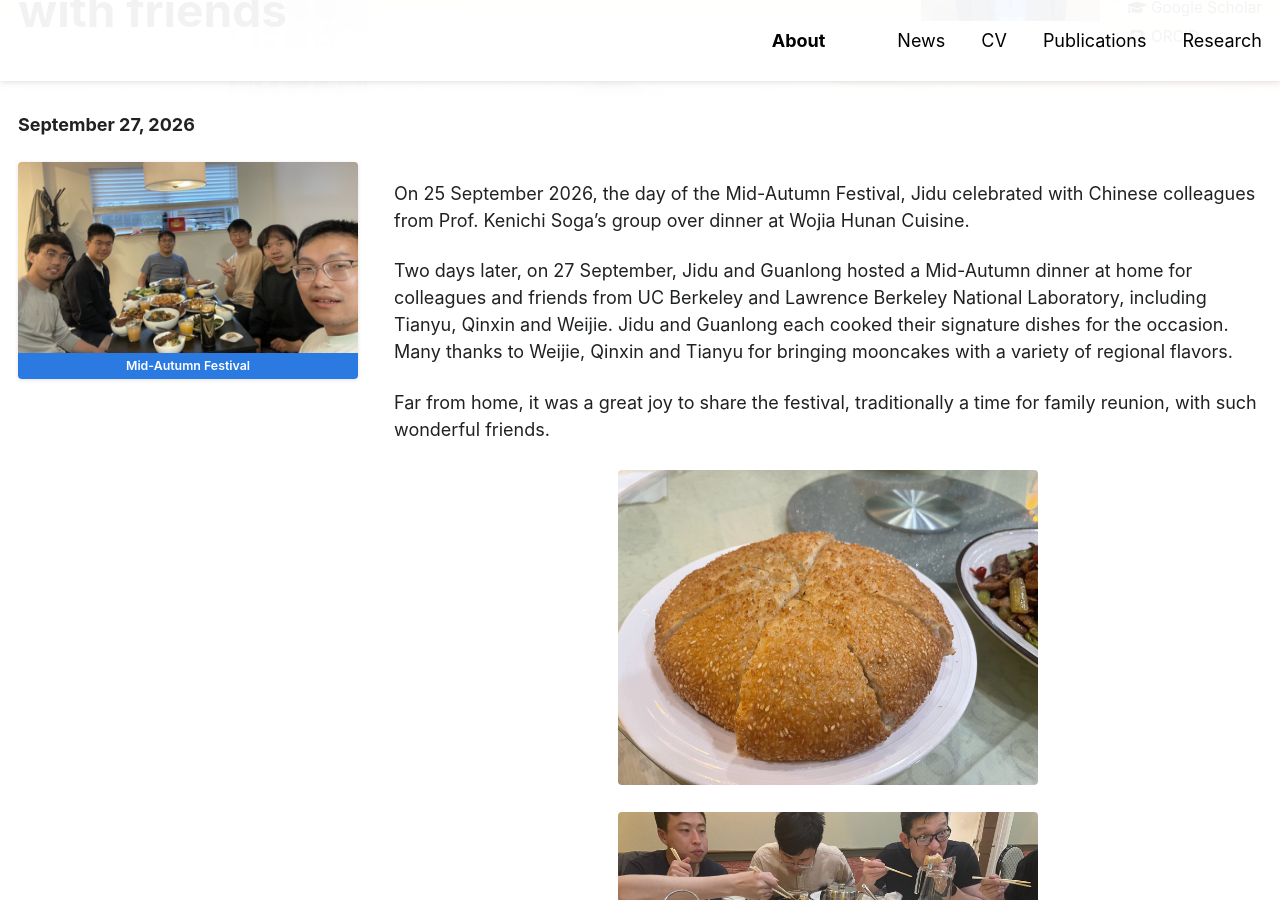
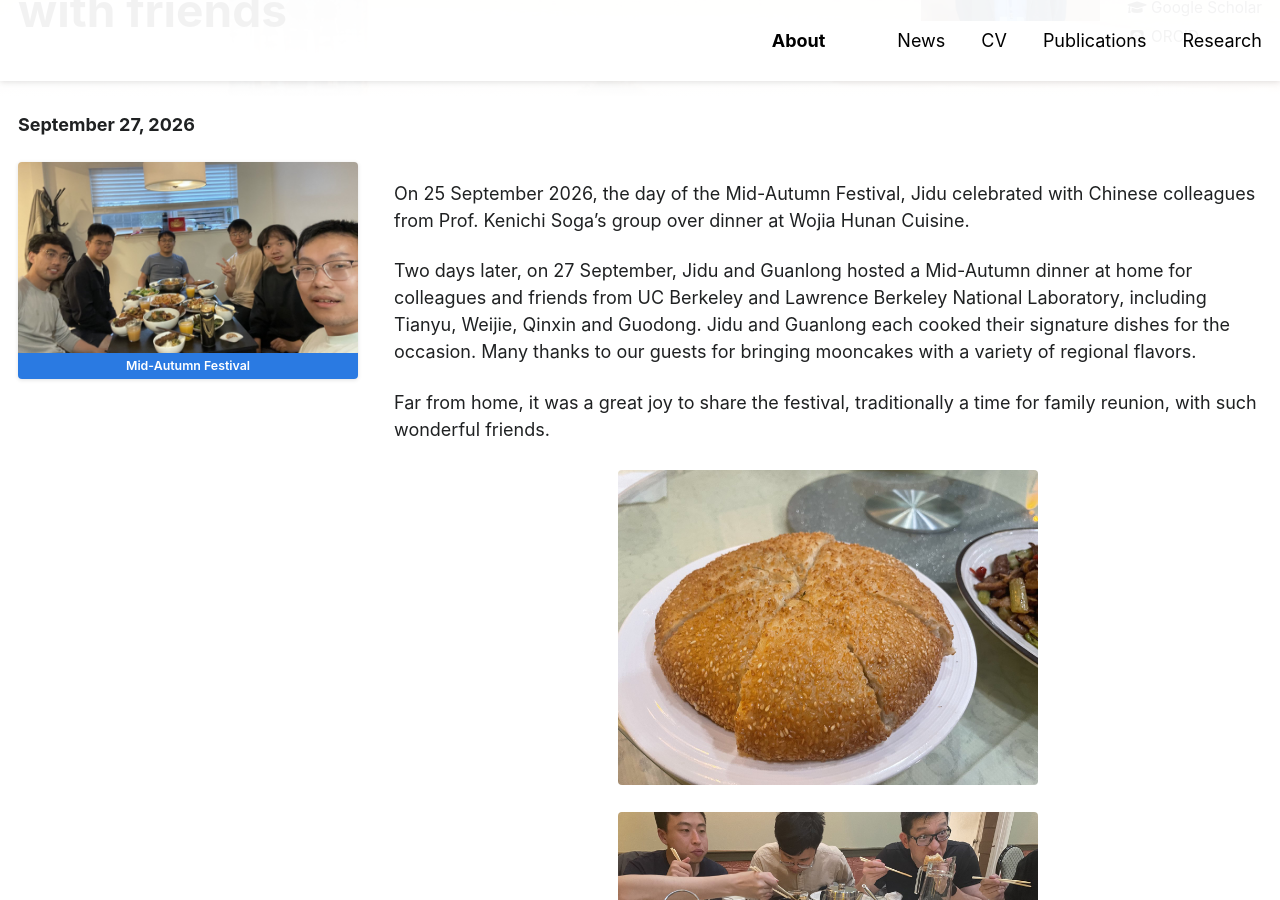
Before and after one commit to yujidu/yujidu.github.io, a Jekyll site: the page built from _news/2026-09-mid-autumn-festival.md, in a window 1280 px wide and 900 px high, scrolled down 377 px. Built offline with Jekyll 4.4.1, drawn with Linux system fonts in a browser that asks for light colours; some web fonts are replaced.

Commit message:
Mid-Autumn news: add Guodong
Co-Authored-By: Claude Opus 5.5 <noreply@anthropic.com>
Claude-Session: https://claude.ai/code/session_01CtadbDehUMWbEMdjGRSUo3

```diff
--- a/_news/2026-09-mid-autumn-festival.md
+++ b/_news/2026-09-mid-autumn-festival.md
@@ -9,7 +9,7 @@ summary: Jidu celebrated the Mid-Autumn Festival with colleagues and friends fro
 
 On 25 September 2026, the day of the Mid-Autumn Festival, Jidu celebrated with Chinese colleagues from Prof. Kenichi Soga's group over dinner at Wojia Hunan Cuisine.
 
-Two days later, on 27 September, Jidu and Guanlong hosted a Mid-Autumn dinner at home for colleagues and friends from UC Berkeley and Lawrence Berkeley National Laboratory, including Tianyu, Qinxin and Weijie. Jidu and Guanlong each cooked their signature dishes for the occasion. Many thanks to Weijie, Qinxin and Tianyu for bringing mooncakes with a variety of regional flavors.
+Two days later, on 27 September, Jidu and Guanlong hosted a Mid-Autumn dinner at home for colleagues and friends from UC Berkeley and Lawrence Berkeley National Laboratory, including Tianyu, Weijie, Qinxin and Guodong. Jidu and Guanlong each cooked their signature dishes for the occasion. Many thanks to our guests for bringing mooncakes with a variety of regional flavors.
 
 Far from home, it was a great joy to share the festival, traditionally a time for family reunion, with such wonderful friends.
 
```
